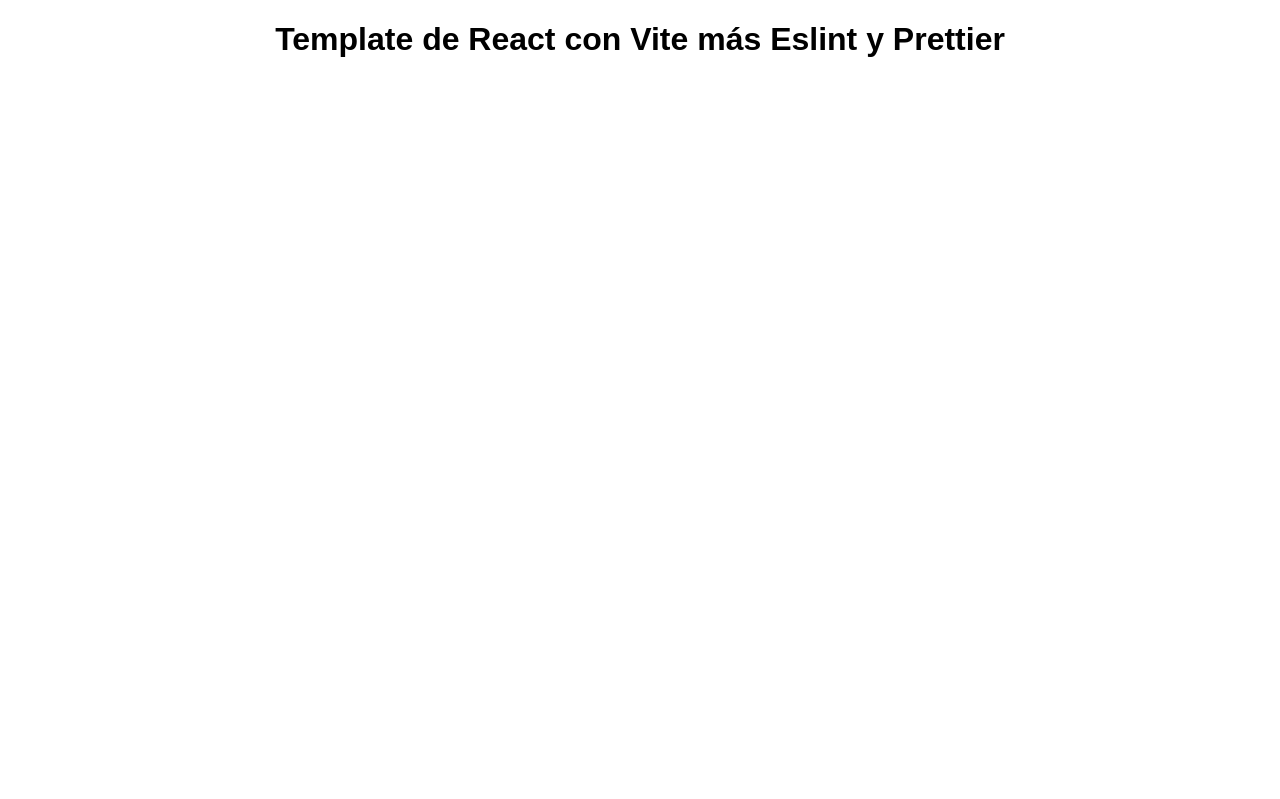
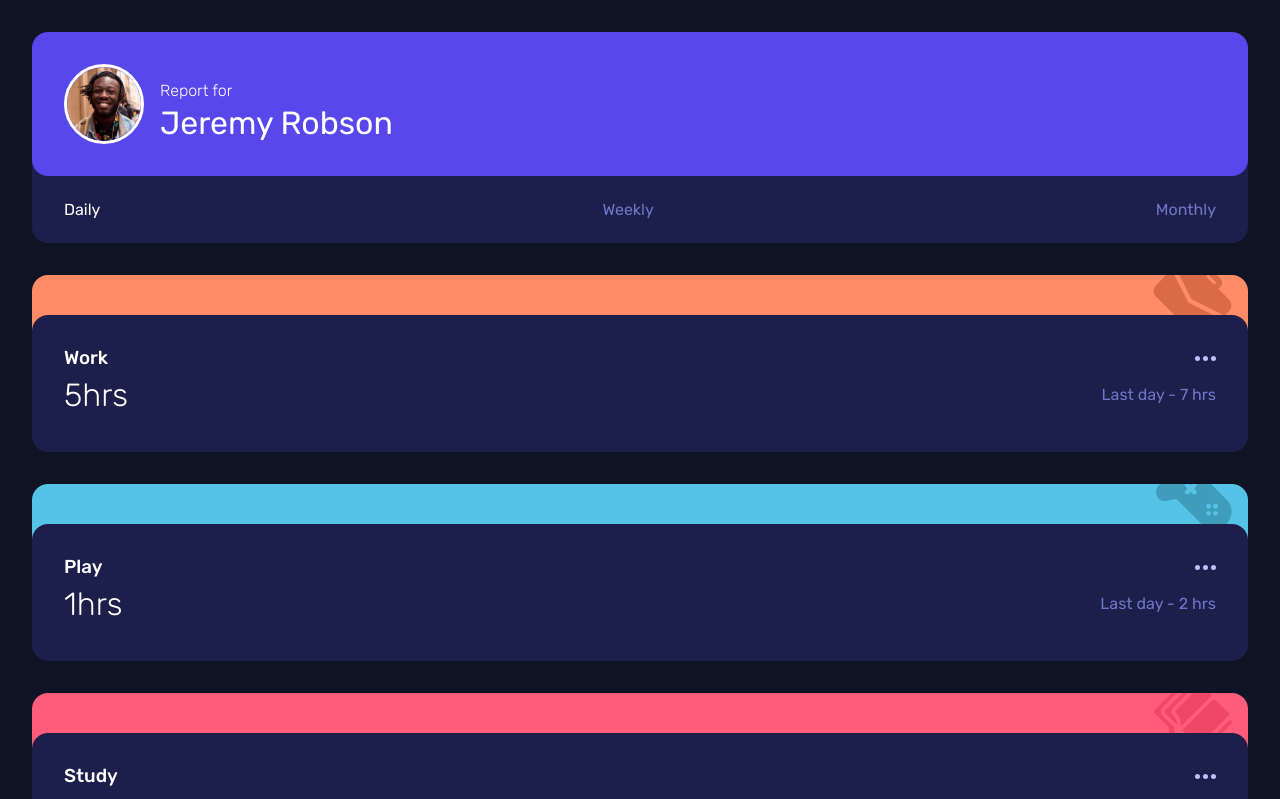
Before and after one commit to emisua/Time-tracking-dashboard, a React (Vite) app: page / in a window 1280 px wide. Shown: the top 799 px of the page. Built offline with nearby package versions, Linux system fonts and the light colour scheme; the HTML template or start-up script is replaced by a standard one.

Commit message:
Limpieza en componente App

```diff
--- /dev/null
+++ b/src/App.css
@@ -0,0 +1,22 @@
+@import url('https://fonts.googleapis.com/css2?family=Rubik:wght@300;400;500&display=swap');
+
+:root{
+  --blue: hsl(246, 80%, 60%);
+  --light-orange: hsl(15, 100%, 70%);
+  --soft-blue: hsl(195, 74%, 62%);
+  --light-red: hsl(348, 100%, 68%);
+  --lime-green: hsl(145, 58%, 55%);
+  --violet: hsl(264, 64%, 52%);
+  --soft-orange: hsl(43, 84%, 65%);
+  --very-dark-blue: hsl(226, 43%, 10%);
+  --dark-blue: hsl(235, 46%, 20%);
+  --desaturated-blue: hsl(235, 45%, 61%);
+  --pale-blue: hsl(236, 100%, 87%);
+  --white: #fff
+  }
+
+body{
+  background-color: var(--very-dark-blue);
+  font-family: 'Rubik', sans-serif;
+  font-weight: 400;
+}
--- a/src/App.jsx
+++ b/src/App.jsx
@@ -1,5 +1,20 @@
-import styles from './App.module.css';
+import './App.css'
+import React, { useState } from 'react'
+import Menu from './components/Menu'
+import GridCards from './components/GridCards'
 
-const App = () => <h1 className={styles.title}>Template de React con Vite más Eslint y Prettier</h1>;
+const App = () => {
+  const [ time, setTime ] = useState('daily')
+  const updateTime = (value) => {
+    return setTime(value)
+  }
 
-export default App;
+  return (
+    <>
+      <Menu time={time} updateTime={updateTime} />
+      <GridCards time={time} updateTime={updateTime} />
+    </>
+  )
+}
+
+export default App
--- a/src/App.module.css
+++ /dev/null
@@ -1,3 +0,0 @@
-.title {
-  text-align: center;
-}
```
